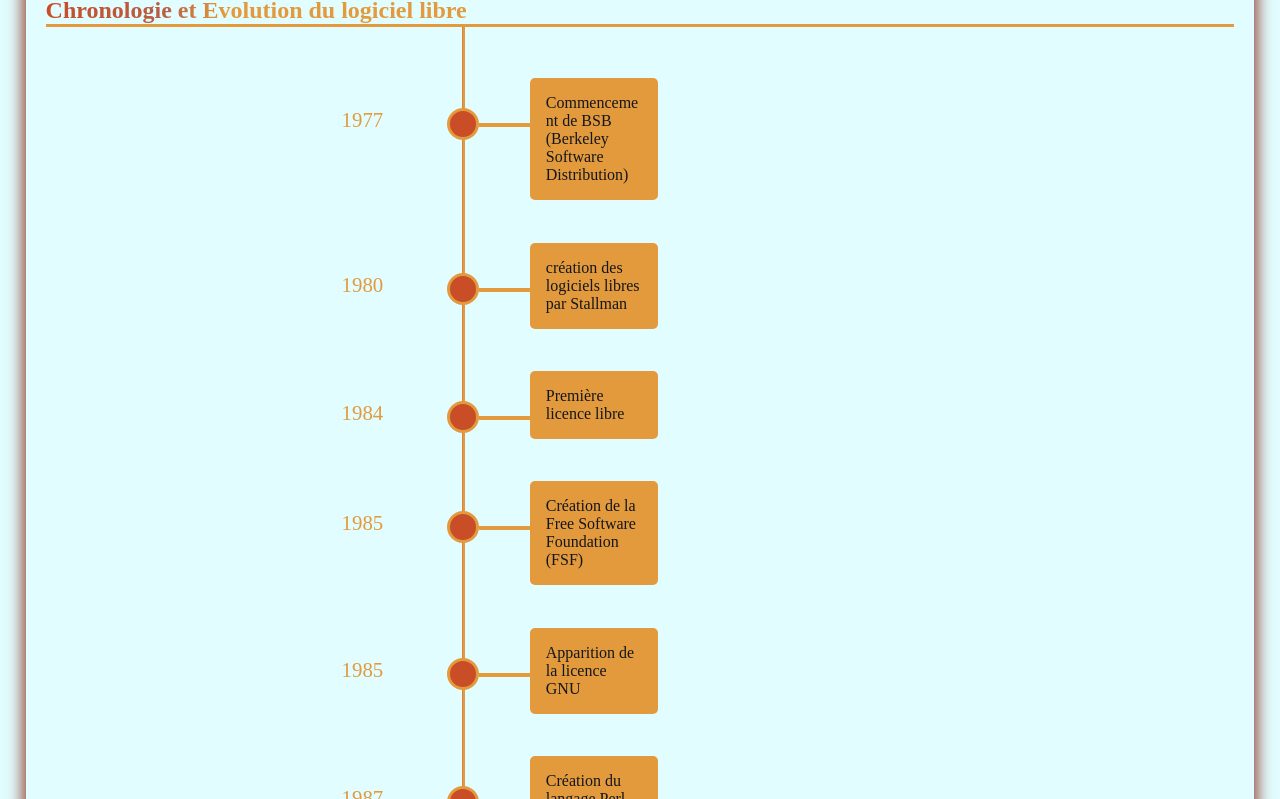
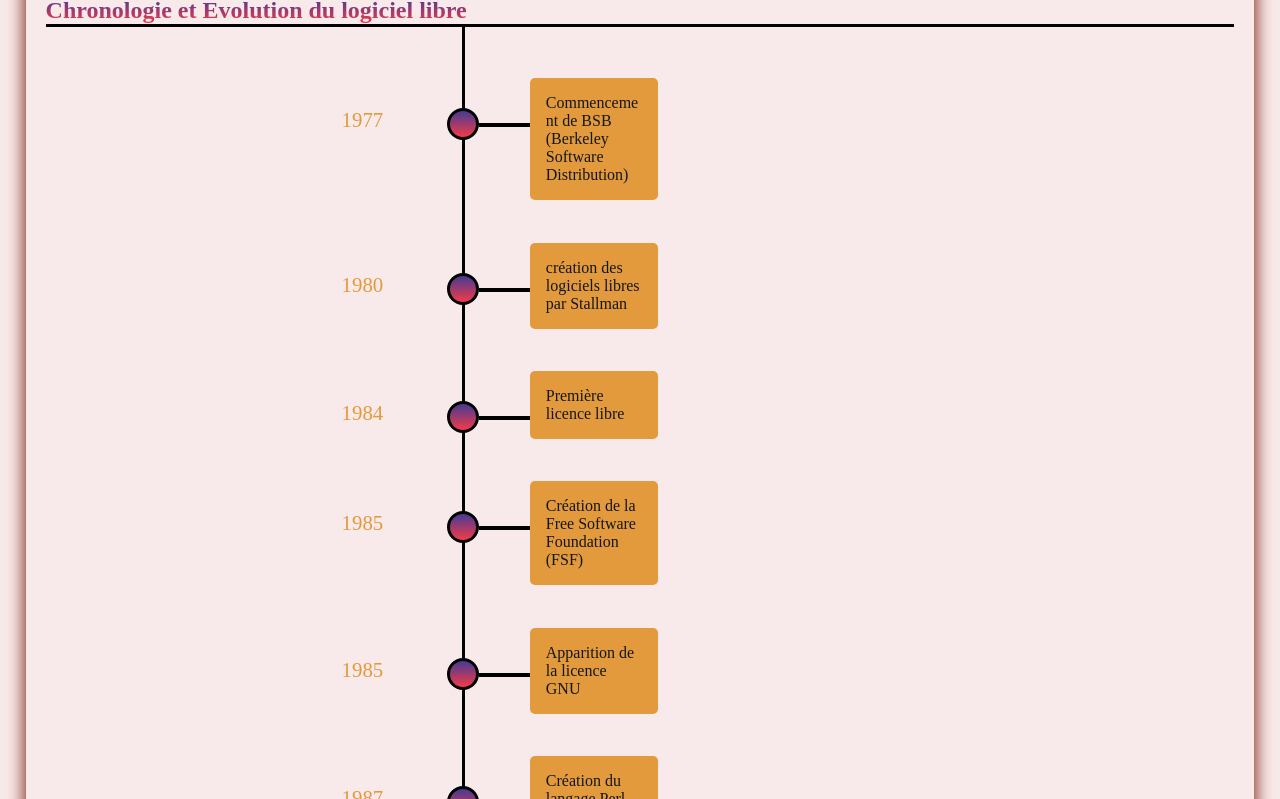
Before and after one commit to yohemm/open-source-rentability, a plain HTML site: page chronologie.html in a window 1280 px wide. Shown: the part 260-1059 px from the top of the page. Drawn offline with Linux system fonts and the light colour scheme.

Commit message:
accueil a revoir

```diff
--- a/assets/css/chrono.css
+++ b/assets/css/chrono.css
@@ -1,6 +1,8 @@
 #title-presentation {
-  border-bottom: 3px solid var(--details);
+  border-bottom: 3px solid black;
 }
+
+
 
 .timeline {
   position: relative;
@@ -11,7 +13,7 @@
 .timeline-items::before {
   content: '';
   position: absolute;
-  background: linear-gradient(0.25turn, var(--second) 0, var(--secondLight) 10% , var(--details) 20%);
+  background: black;
   width: 3px;
   height: 100%;
   margin-left: 12.5vw;
@@ -47,10 +49,11 @@
   position: relative;
   z-index: 0;
   border-radius: 50%;
-  background-color: var(--second);
+  background-image: linear-gradient(to top, var(--redLight) 0%, var(--blueLight) 100%);
+  -webkit-text-fill-color: transparent;
   width: 32px;
   height: 32px;
-  border: 3px solid var(--details);
+  border: 3px solid black;
   margin-top: 30px;
   margin-left: calc(12.5vw - calc(4rem + 55px));
   transition: transform .3s, background-color .3s;
@@ -75,7 +78,7 @@
 .timeline-items-details-description::before {
   content: '';
   position: absolute;
-  background-color: var(--details);
+  background-color: black;
   top: 45px;
   width: 4vw;
   height: 4px;
--- a/assets/css/style.css
+++ b/assets/css/style.css
@@ -1,5 +1,5 @@
 :root {
-  --white: #e2fdff;
+  --white: #f8eaea;
   --main: #7e1c0b;
   --mainLight: #8f3c2d;
   --details: #e29a3c;
@@ -7,6 +7,8 @@
   --second: #c94d27;
   --dark: #14161d;
   --grey: #444444;
+  --redLight: #f43b47;
+  --blueLight: #453a94;
 }
 
 *, ::after, ::before{
@@ -34,7 +36,7 @@ main{
 
 
 h1, h2{
-  background: linear-gradient(0.25turn, var(--second) 0, var(--secondLight) 10% , var(--details) 15%);
+  background-image: linear-gradient(to top, var(--redLight) 0%, var(--blueLight) 100%);
   background-clip: text;
   -webkit-background-clip: text;
   color: transparent;
@@ -43,6 +45,10 @@ h1, h2{
 
 .presentation  h1 {
   margin: 2vh 0 2vh 0;
+}
+
+.presentation > p {
+  margin: 10px;
 }
 
 
@@ -62,6 +68,7 @@ nav {
       background-color: var(--white);
       backdrop-filter: blur(8px);
       width: 100%;
+      height: 70px;
       z-index: 10;
   }
 
@@ -76,6 +83,9 @@ a.titre {
   margin:  20px 0px 20px 0px;
 }
 
+a.titre:hover {
+  color: black;
+}
 
 
 nav > ul > li {
@@ -93,13 +103,12 @@ nav > ul > li > a {
   max-height: 5000px;
 }
 
-
 nav ul li a {
   color: transparent;
   font-size: 1.5vw;
   width: 100%;
   display: block;
-  -webkit-text-stroke: 0.5px var(--main);
+  -webkit-text-stroke: 0.5px black;
 }
 
 .submenu {
@@ -112,14 +121,25 @@ nav ul li a {
   z-index: 10;
   transition: transform 1s ease-in-out;
   display: inline-block;
-  background: var(--grey);
+  background: white;
 }
 .submenu a {
   margin: 2vw 0vw 2vw 0px;
   font-size: 1.5vw;
-  font-weight: bold;
-  color: var(--main);
-  -webkit-text-stroke: 1px var(--white);
+  color: black;
+}
+
+.submenu li {
+  border-bottom: 4px solid;
+  border-color: black;
+}
+
+.submenu a:hover {
+  background-image: linear-gradient(to top, var(--redLight) 0%, var(--blueLight) 100%);
+  background-clip: text;
+  -webkit-background-clip: text;
+  color: transparent;
+  -webkit-text-fill-color: transparent;
 }
 
 
@@ -130,7 +150,7 @@ header .navbar .logo {
 margin-left: 0.5vw;
   margin-top: 1vw;
 text-transform: uppercase;
-  background: linear-gradient(0.25turn, var(--second) 0, var(--secondLight) 10% , var(--details) 20%);
+  background: linear-gradient(to left, var(--redLight) 0%, var(--blueLight) 100%);
   background-clip: text;
   -webkit-background-clip: text;
   color: transparent;
@@ -156,6 +176,8 @@ input[type="checkbox"] {
 
 @media screen and (max-width: 1000px) {
 
+
+
   .logo {
     margin-bottom: 3vh;
   }
@@ -166,10 +188,15 @@ input[type="checkbox"] {
       position: fixed;
   }
 
+  main {
+    margin-top: 0;
+  }
+
   .c-btn-icon {
-      position: absolute;
+      position: fixed;
+      z-index: 15;
       top: 20px;
-      left: 93.5vw;
+      left: 92vw;
       width: 32px;
       height: 32px;
       cursor: pointer;
```
Also changed, not shown: index.html (+0 -1 lines).
